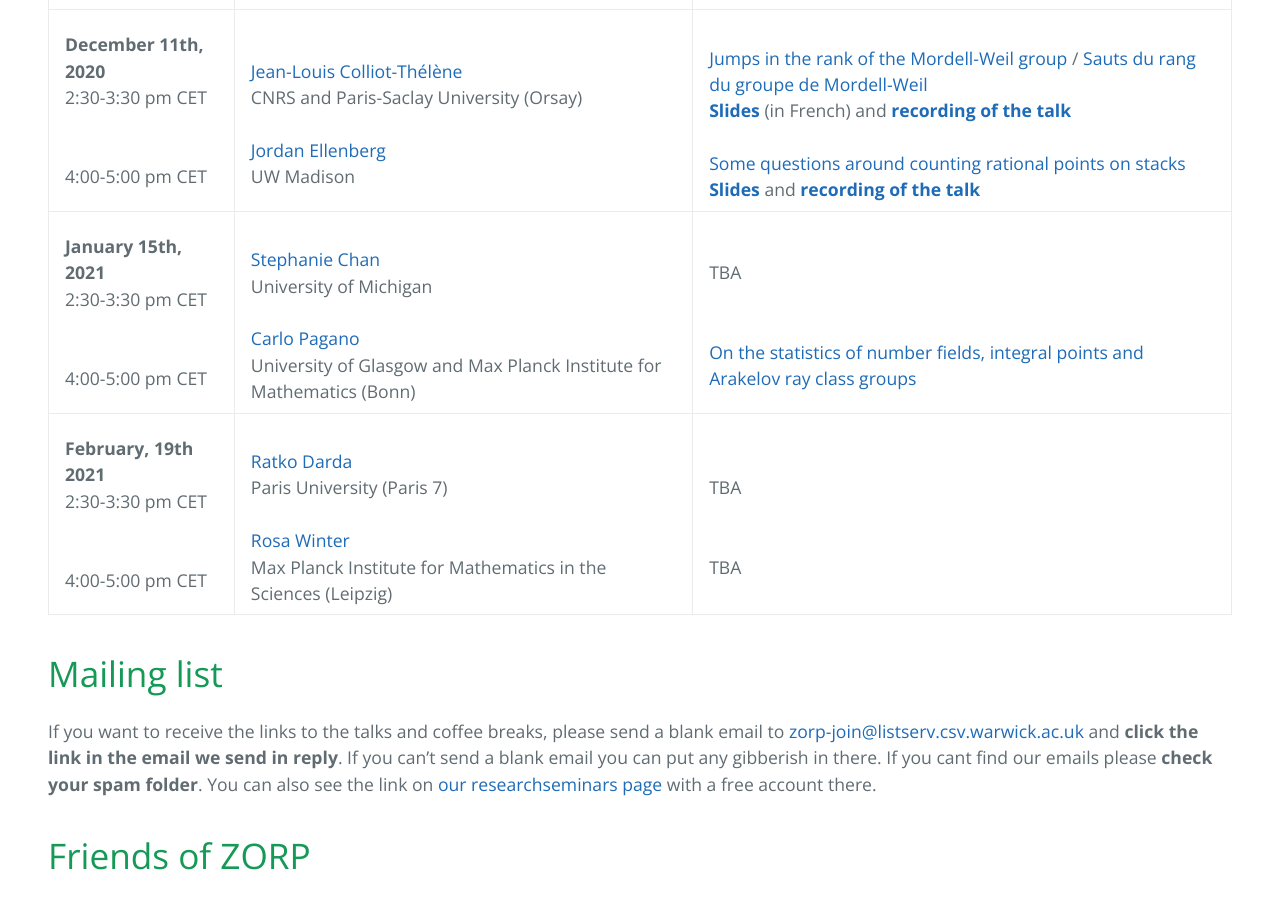
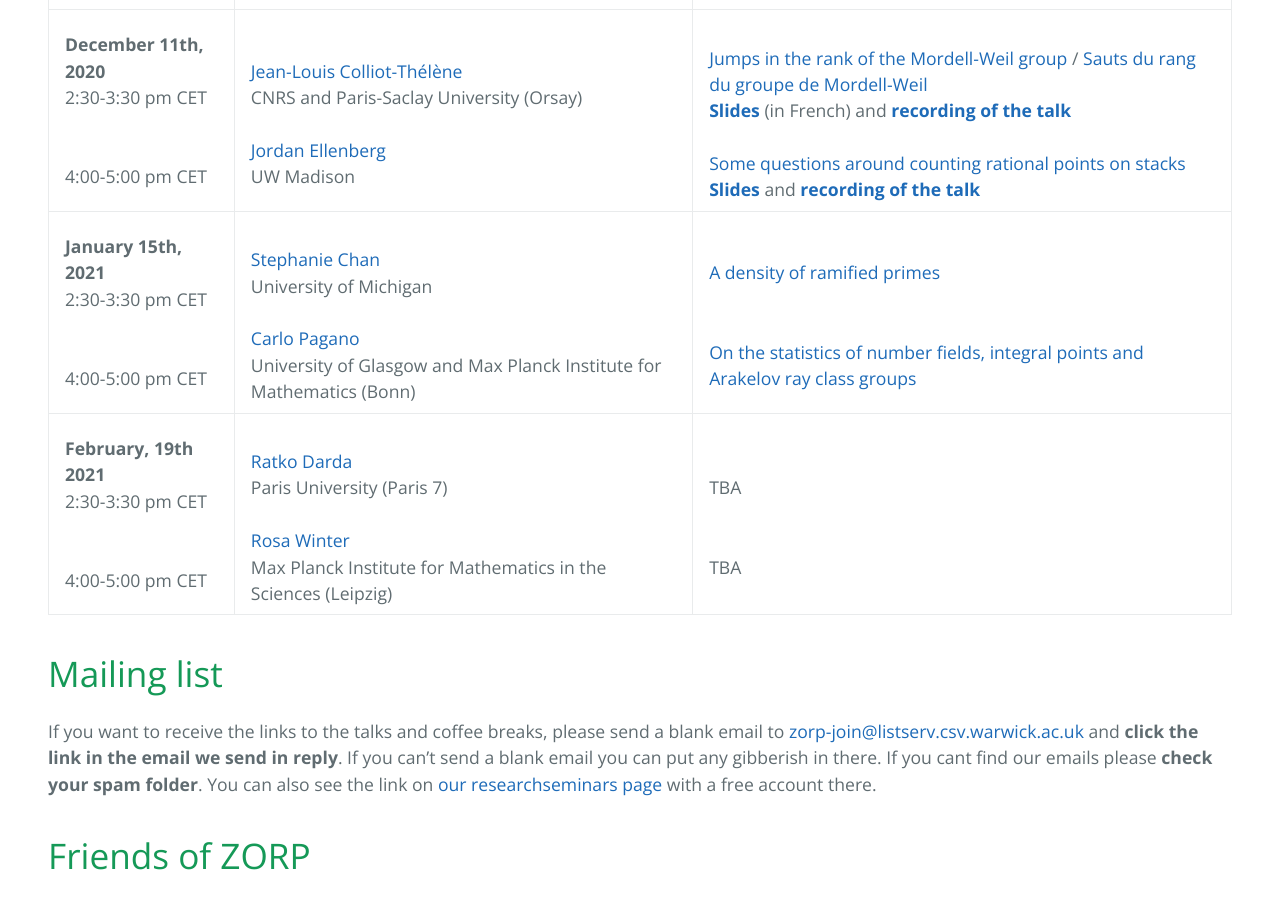
Before and after one commit to zoom-on-rational-points/zoom-on-rational-points.github.io, a Jekyll site: the page built from index.md, in a window 1280 px wide and 900 px high, scrolled down 862 px. Built offline with Jekyll 4.4.1, drawn with Linux system fonts in a browser that asks for light colours; our own code applies the rules of GitHub Pages for plain Markdown files.

Commit message:
Update index.md

```diff
--- a/index.md
+++ b/index.md
@@ -14,7 +14,7 @@
 | Date   | Speakers     | Titles and Abstracts |
 |:------------|:--------------|:------|
 | **December 11th, 2020** <br>2:30-3:30 pm CET <br><br> <br> 4:00-5:00 pm CET <br>| <br><a href="https://www.imo.universite-paris-saclay.fr/~colliot/">Jean-Louis Colliot-Thélène</a> <br> CNRS and Paris-Saclay University (Orsay) <br><br>  <a href="https://www.math.wisc.edu/~ellenber/"> Jordan Ellenberg </a> <br> UW Madison| <br><a href="https://zoom-on-rational-points.github.io/abstractCT">Jumps in the rank of the Mordell-Weil group</a> / <a href="https://zoom-on-rational-points.github.io/resumeCT">Sauts du rang du groupe de Mordell-Weil</a> <br><a href="slidesCT.pdf" style="font-weight:bold">Slides</a> (in French) and <a href="https://www.youtube.com/watch?v=BMyr5qWhbhg&t=38s&ab_channel=EfthymiosSofos" style="font-weight:bold">recording of the talk</a><br><br><a href="https://zoom-on-rational-points.github.io/abstractJE">Some questions around counting rational points on stacks</a><br><a href="slidesJE.pdf" style="font-weight:bold">Slides</a> and <a href="https://www.youtube.com/watch?v=lQ9vtUhit_Y&ab_channel=EfthymiosSofos" style="font-weight:bold">recording of the talk</a>|
-| **January 15th, 2021** <br>2:30-3:30 pm CET <br><br> <br> 4:00-5:00 pm CET <br>| <br><a href ="http://www-personal.umich.edu/~ytchan/">Stephanie Chan</a> <br> University of Michigan <br><br>  <a href="http://guests.mpim-bonn.mpg.de/carlo.pagano90/"> Carlo Pagano </a> <br> University of Glasgow and Max Planck Institute for Mathematics (Bonn)| <br>TBA<br><br><br><a href="https://zoom-on-rational-points.github.io/abstractCP">On the statistics of number fields, integral points and Arakelov ray class groups</a><br>|
+| **January 15th, 2021** <br>2:30-3:30 pm CET <br><br> <br> 4:00-5:00 pm CET <br>| <br><a href ="http://www-personal.umich.edu/~ytchan/">Stephanie Chan</a> <br> University of Michigan <br><br>  <a href="http://guests.mpim-bonn.mpg.de/carlo.pagano90/"> Carlo Pagano </a> <br> University of Glasgow and Max Planck Institute for Mathematics (Bonn)| <br><a href="https://zoom-on-rational-points.github.io/abstractSC">A density of ramified primes</a><br><br><br><a href="https://zoom-on-rational-points.github.io/abstractCP">On the statistics of number fields, integral points and Arakelov ray class groups</a><br>|
 | **February, 19th 2021** <br>2:30-3:30 pm CET <br><br> <br> 4:00-5:00 pm CET <br>| <br><a href ="https://webusers.imj-prg.fr/ratko.darda">Ratko Darda</a> <br> Paris University (Paris 7) <br><br>   <a href="https://personal-homepages.mis.mpg.de/winter/">Rosa Winter</a> <br>Max Planck Institute for Mathematics in the Sciences (Leipzig) | <br>TBA <br><br><br>TBA<br>|
 
 
```
